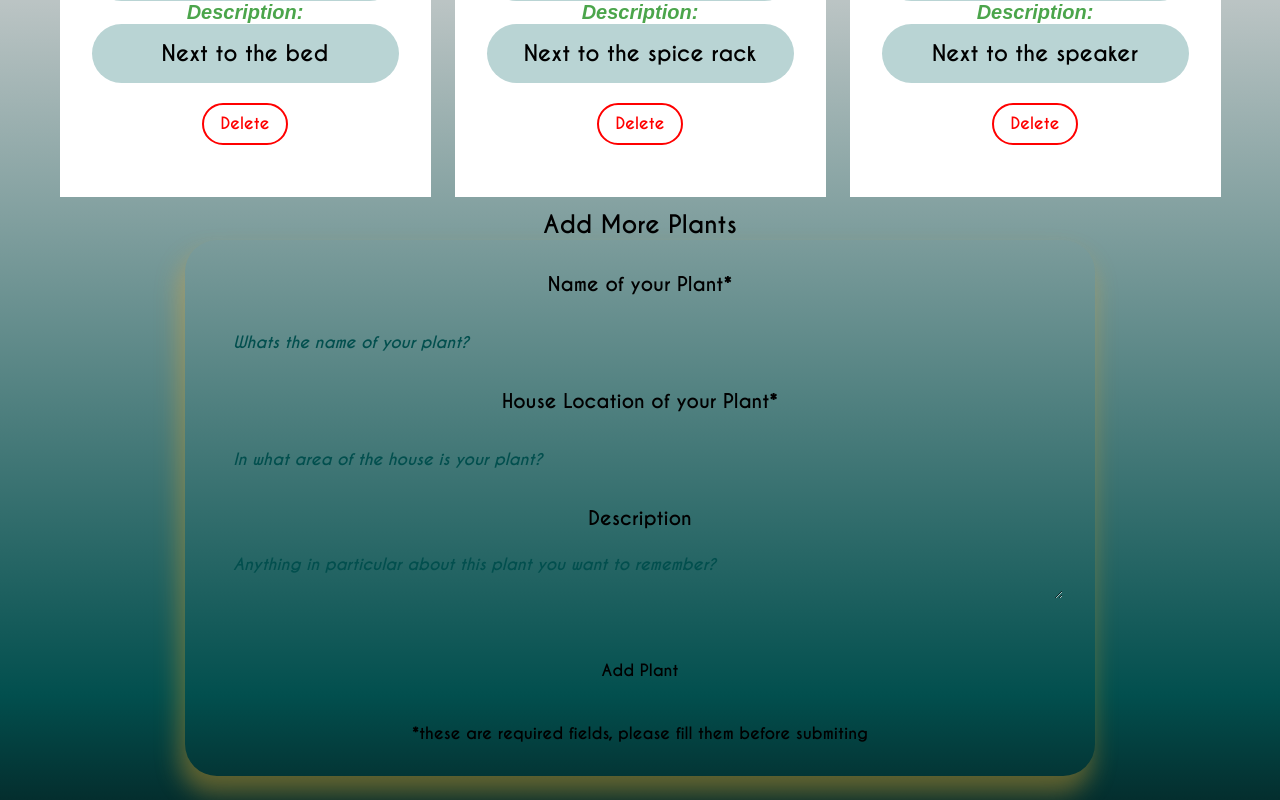
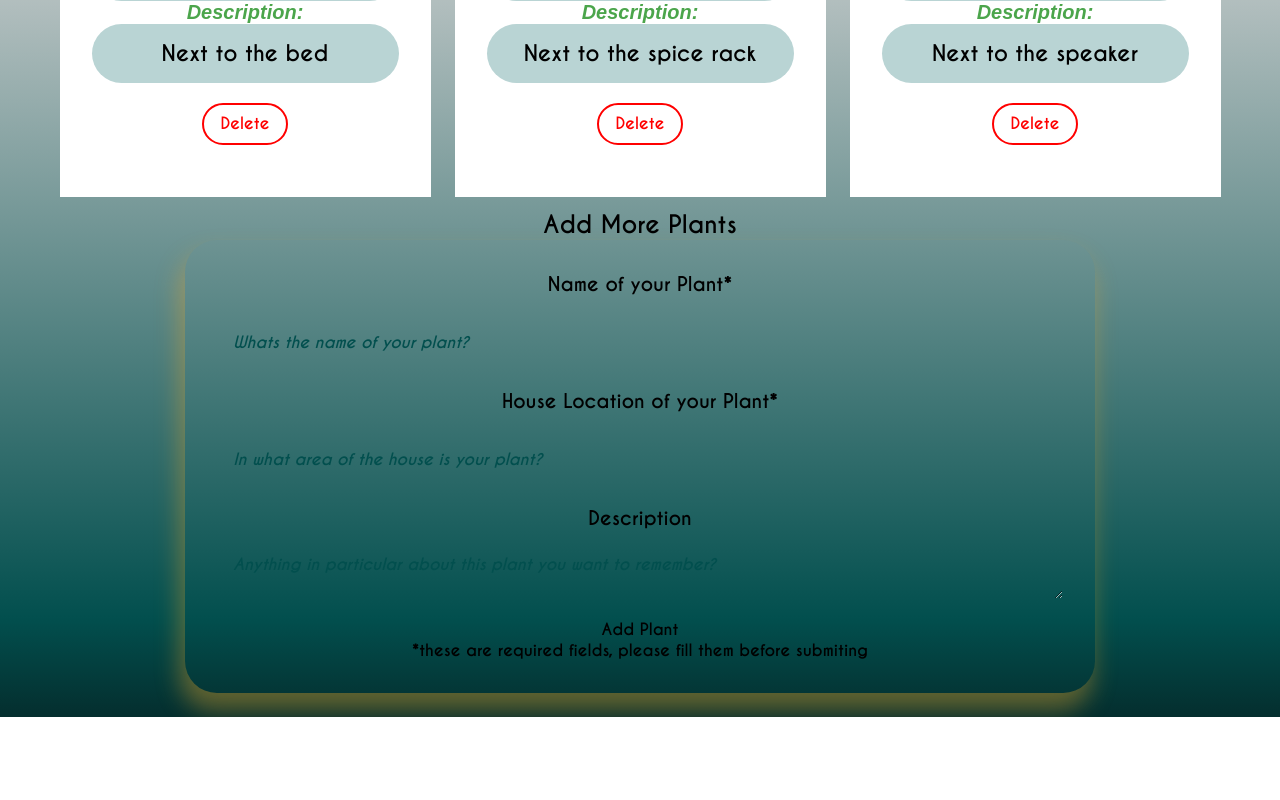
Before and after one commit to rodiramo/parcial2-admt1a-diazramos_rocio-guggiari_micaela, a Vue app: page / in a window 1280 px wide. Shown: the part 513-1313 px from the top of the page. After the commit the page ends 1230 px from the top, so only its background shows below. Built offline with nearby package versions, Linux system fonts and the light colour scheme.

Commit message:
update list

```diff
--- a/src/components/NewPlant.vue
+++ b/src/components/NewPlant.vue
@@ -1,7 +1,7 @@
 <template>
   <div class="container mt-5 mb-5" id="add">
     <h2 class="text-center mb-3">Add More Plants</h2>
-    <form class="form-plants" @submit.prevent="$emit('emitCreatePlant')"  @keydown.enter.prevent="">
+    <form class="form-plants" v-on:submit.prevent="emitCreatePlant"  @keydown.enter.prevent="$emit('emitNewPlant')">
       <label for="name">Name of your Plant*</label>
       <input
         type="text"
@@ -25,7 +25,7 @@
         placeholder="Anything in particular about this plant you want to remember?"
       ></textarea>
       <div class="d-flex justify-content-center">
-        <input class="button-add-plant button" type="submit" value="Add Plant" >
+        <button @click="$emit('emitNewPlant')">Add Plant</button>
       </div>
       <p>*these are required fields, please fill them before submiting</p>
     </form>
@@ -39,9 +39,12 @@ export default {
   props: {},
   data() {
     return {
-      name: "",
-      location: "",
-      description: "",
+      plant: {
+        name: "",
+        location: "",
+        description: "",
+     //   selected: "",
+      },
     };
   },
   methods: { emitCreatePlant() {
--- a/src/components/PlantItem.vue
+++ b/src/components/PlantItem.vue
@@ -28,9 +28,9 @@ export default {
     "name",
     "location",
     "description",
-    "img",
-    "alt",
-    "selected",
+   // "img",
+   // "alt",
+   // "selected",
     "id",
     "index",
   ],
@@ -40,7 +40,7 @@ export default {
         name: "",
         location: "",
         description: "",
-        selected: "",
+     //   selected: "",
       },
     };
   },
--- a/src/components/PlantList.vue
+++ b/src/components/PlantList.vue
@@ -64,18 +64,20 @@ export default {
       this.plants.splice(index, 1);
     },
     add() {
+
       let plant = {
         name: this.name,
         location: this.location,
         description: this.description,
-        selected: this.selected,
+
       };
-      let validate = this.validatePlantForm();
-      if (validate) {
+    // let validate = this.validatePlantForm();
+     // if (validate) {
         this.plants.push(plant);
-      }
+    //  }
+    alert('hello');
+    },
   //    this.saveToLocalStorage();
-    },
     //  createNewPlant(plant) {
     //    // adds a new plant to the array
     //    let newPlant = {
```
